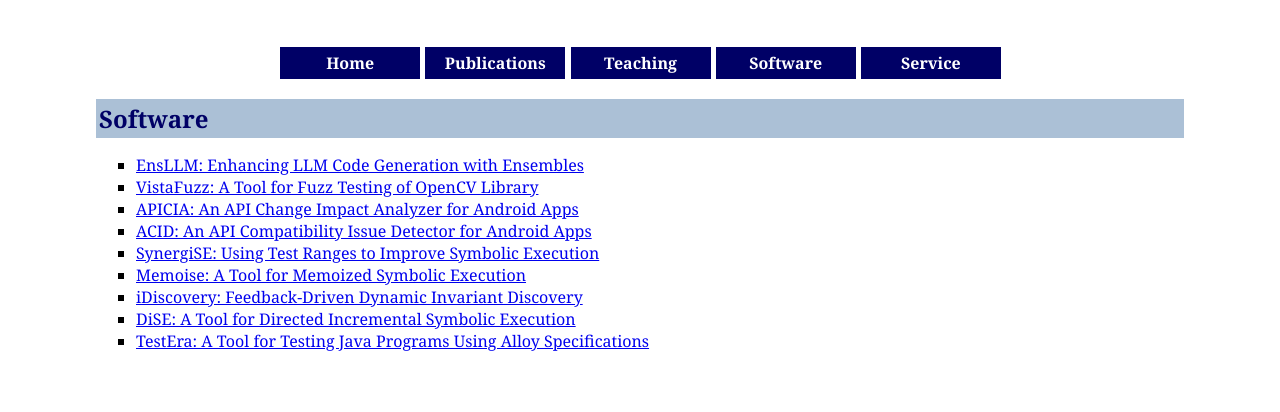
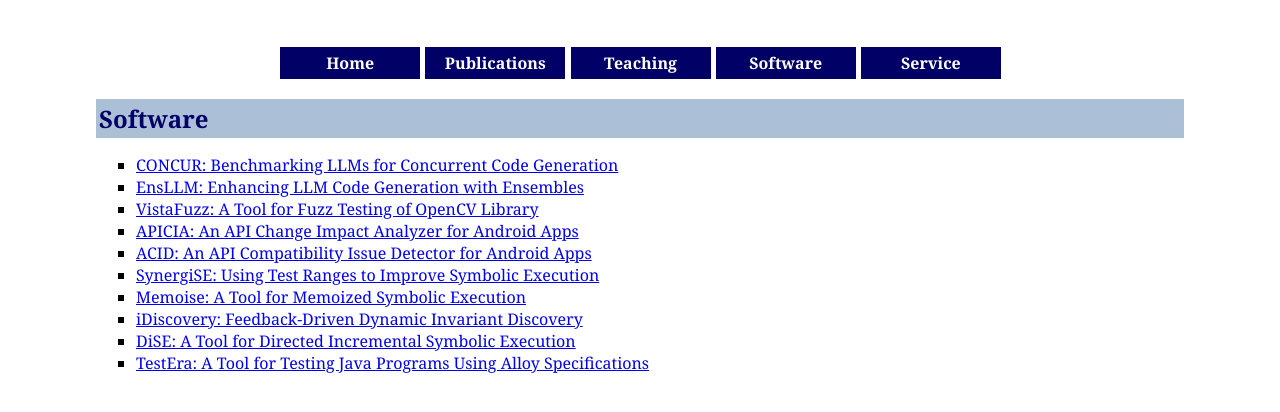
Before and after one commit to guoweiyang/guoweiyang.github.io, a plain HTML site: page software.html in a window 1280 px wide. Drawn offline with Linux system fonts and the light colour scheme.

Commit message:
software

```diff
--- a/software.html
+++ b/software.html
@@ -40,7 +40,7 @@
 <UL TYPE=SQUARE>
 
 
-
+<LI><a href="https://github.com/JueH-96/CONCUR">CONCUR: Benchmarking LLMs for Concurrent Code Generation</a></LI>
 
 
 <LI><a href="https://github.com/TSUMahmud/EnsLLM">EnsLLM: Enhancing LLM Code Generation with Ensembles</a></LI>
```
